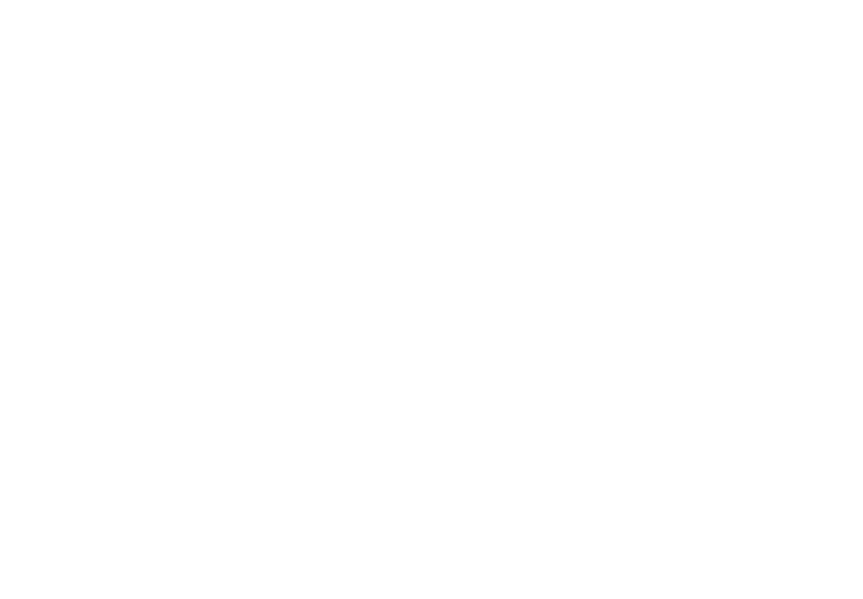
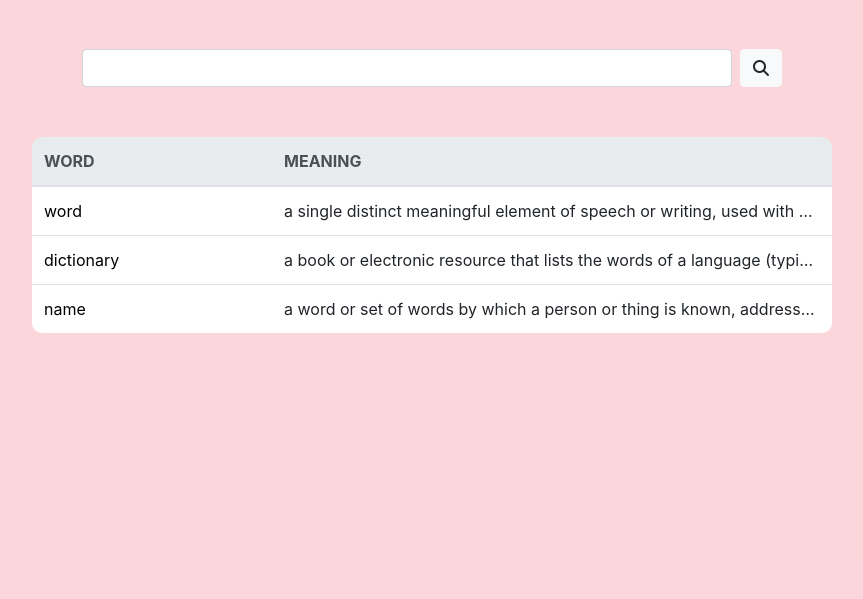
Before and after one commit to JungDaeSuh/sparta_course_assignment, a Flask app: page / in a window 1280 px wide. Before the commit the part shown is empty. Shown: the part 201-800 px from the top of the page, without its empty margins (208-1071 px from the left). Run offline with Flask 2, Linux system fonts and the light colour scheme; some libraries are stand-ins or nearby versions.

Commit message:
week 2-12

```diff
--- a/wk2/app.py
+++ b/wk2/app.py
@@ -17,23 +17,30 @@ def main():
 
 @app.route('/detail/<keyword>')
 def detail(keyword):
+    status_receive = request.args.get("status_give")
     # API에서 단어 뜻 찾아서 결과 보내기
     r = requests.get(f"https://owlbot.info/api/v4/dictionary/{keyword}", headers={"Authorization": "Token 605d8ee2c21155342169d23e1e421a42eb26e9d1"})
     result = r.json()
     print(result)
-    return render_template("detail.html", word=keyword, result=result)
+    return render_template("detail.html", word=keyword, result=result, status=status_receive)
 
 
 @app.route('/api/save_word', methods=['POST'])
 def save_word():
     # 단어 저장하기
-    return jsonify({'result': 'success', 'msg': '단어 저장'})
+    word_receive = request.form["word_give"]
+    definition_receive = request.form["definition_give"]
+    doc = {"word": word_receive, "definition": definition_receive}
+    db.words.insert_one(doc)
+    return jsonify({'result': 'success', 'msg': f'단어 {word_receive} 저장'})
 
 
 @app.route('/api/delete_word', methods=['POST'])
 def delete_word():
     # 단어 삭제하기
-    return jsonify({'result': 'success', 'msg': '단어 삭제'})
+    word_receive = request.form["word_give"]
+    db.words.delete_one({"word": word_receive})
+    return jsonify({'result': 'success', 'msg': f'단어 {word_receive} 삭제'})
 
 
 if __name__ == '__main__':
--- /dev/null
+++ b/wk2/static/mystyle.css
@@ -0,0 +1,19 @@
+.wrap {
+    background-color: RGBA(232, 52, 78, 0.2);
+    min-height: 100vh;
+    padding-bottom: 50px;
+}
+
+.banner {
+    width: 100%;
+    height: 200px;
+
+    background-color: white;
+    background-image: url('logo_red.png'); /*CSS에서는 jinja temp지원이 안 돼서 이렇게 씀*/
+
+    background-position: center;
+    background-size: contain;
+    background-repeat: no-repeat;
+
+    cursor: pointer;
+}
--- a/wk2/templates/index.html
+++ b/wk2/templates/index.html
@@ -10,6 +10,12 @@
               integrity="sha384-Gn5384xqQ1aoWXA+058RXPxPg6fy4IWvTNh0E263XmFcJlSAwiGgFAW/dAiS6JXm"
               crossorigin="anonymous">
 
+        <!-- Font Awesome-->
+        <script src="https://kit.fontawesome.com/1943f1cfcb.js" crossorigin="anonymous"></script>
+
+        <!-- 외부 CSS -->
+        <link href='{{ url_for("static", filename="mystyle.css") }}' rel="stylesheet">
+
         <!-- Optional JavaScript -->
         <!-- jQuery first, then Popper.js, then Bootstrap JS -->
         <script src="https://ajax.googleapis.com/ajax/libs/jquery/3.5.1/jquery.min.js"></script>
@@ -19,8 +25,94 @@
         <script src="https://maxcdn.bootstrapcdn.com/bootstrap/4.0.0/js/bootstrap.min.js"
                 integrity="sha384-JZR6Spejh4U02d8jOt6vLEHfe/JQGiRRSQQxSfFWpi1MquVdAyjUar5+76PVCmYl"
                 crossorigin="anonymous"></script>
+        <style>
+            .search-box {
+                width: 70%;
+                margin: 50px auto;
+                max-width: 700px;
+            }
+
+            .table {
+                width: 80%;
+                max-width: 800px;
+                margin: auto;
+                table-layout: fixed;
+            }
+
+            .table th {
+                border-top-style: none;
+            }
+
+            td {
+                background-color: white;
+                text-overflow: ellipsis;
+                overflow: hidden;
+                white-space: nowrap;
+            }
+
+            td > a, a:visited, a:hover, a:active {
+                color: black;
+            }
+
+            thead:first-child tr:first-child th:first-child {
+                border-radius: 10px 0 0 0;
+            }
+
+            thead:first-child tr:first-child th:last-child {
+                border-radius: 0 10px 0 0;
+            }
+
+            tbody:last-child tr:last-child td:first-child {
+                border-radius: 0 0 0 10px;
+            }
+
+            tbody:last-child tr:last-child td:last-child {
+                border-radius: 0 0 10px 0;
+            }
+        </style>
 
     </head>
     <body>
+        <div class="wrap">
+            <div class="banner" onclick="window.location.href='/'"></div>
+            <div class="search-box d-flex justify-content-center">
+                <input id="input-word" class="form-control" style="margin-right: 0.5rem">
+                <button class="btn btn-light" onclick="find_word()"><i class="fa fa-search"></i></button>
+            </div>
+            <table class="table">
+                <thead class="thead-light">
+                <tr>
+                    <th scope="col" style="width:30%">WORD</th>
+                    <th scope="col">MEANING</th>
+
+                </tr>
+                </thead>
+                <tbody id="tbody-box">
+                <tr id="word-word">
+                    <td><a href="#">word</a></td>
+                    <td>a single distinct meaningful element of speech or writing, used with others (or
+                        sometimes
+                        alone) to form a sentence and typically shown with a space on either side when written
+                        or
+                        printed.
+                    </td>
+                </tr>
+                <tr id="word-dictionary">
+                    <td><a href="#">dictionary</a></td>
+                    <td>a book or electronic resource that lists the words of a language (typically in
+                        alphabetical
+                        order) and gives their meaning, or gives the equivalent words in a different language,
+                        often
+                        also providing information about pronunciation, origin, and
+                    </td>
+                </tr>
+                <tr id="word-name">
+                    <td><a href="#">name</a></td>
+                    <td>a word or set of words by which a person or thing is known, addressed, or referred to.
+                    </td>
+                </tr>
+                </tbody>
+            </table>
+        </div>
     </body>
 </html>
```
Also changed, not shown: wk2/templates/detail.html (+37 -2 lines), wk2/practice/detailed.html (renamed from wk2/templates/detailed.html).
